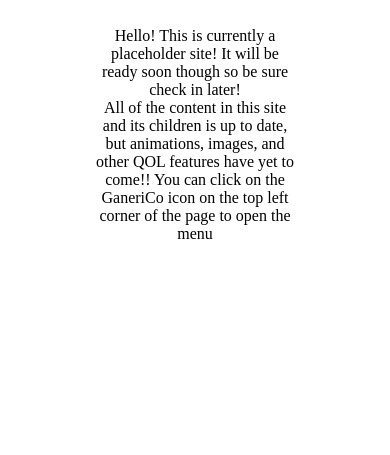
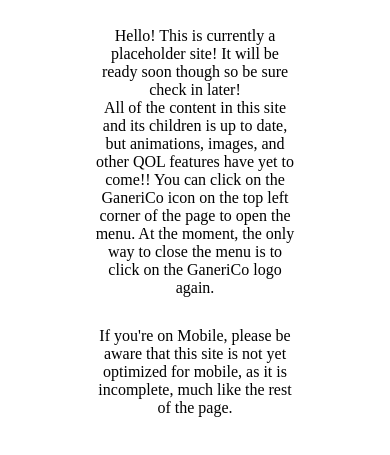
Before and after one commit to Mendiz-Fern/ganerico-web, a plain HTML site: page index.html in a window 390 px wide. Shown: the part 183-638 px from the top of the page. Drawn offline with Linux system fonts and the light colour scheme.

Commit message:
Update index.html
Added two disclaimers to the home page, one which states that there is only one way right now to close the menu, and another that states the site is not optimized for mobile

```diff
--- a/index.html
+++ b/index.html
@@ -33,7 +33,8 @@
         <p style="font-size: 20px;"> For People. By People.</p>
         <p>B O T T O M - T E X T</p>
         <p style="padding-top: 30px;">Hello! This is currently a placeholder site! It will be ready soon though so be sure check in later!</p>
-        <p> All of the content in this site and its children is up to date, but animations, images, and other QOL features have yet to come!! You can click on the GaneriCo icon on the top left corner of the page to open the menu</p>
+        <p> All of the content in this site and its children is up to date, but animations, images, and other QOL features have yet to come!! You can click on the GaneriCo icon on the top left corner of the page to open the menu. At the moment, the only way to close the menu is to click on the GaneriCo logo again.</p>
+        <p style="padding-top: 30px;">If you're on Mobile, please be aware that this site is not yet optimized for mobile, as it is incomplete, much like the rest of the page.</p>
     </main>
 
     <script src="src/script.js"></script>
```
